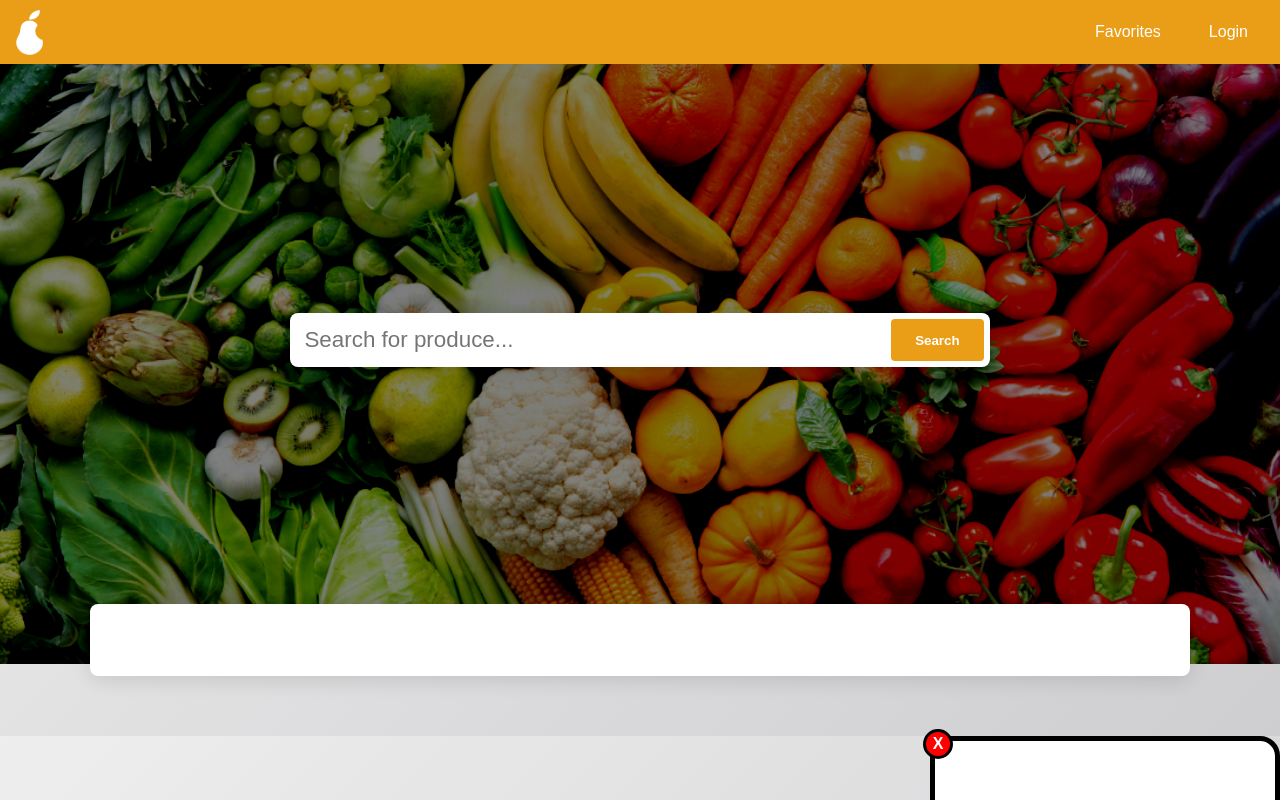
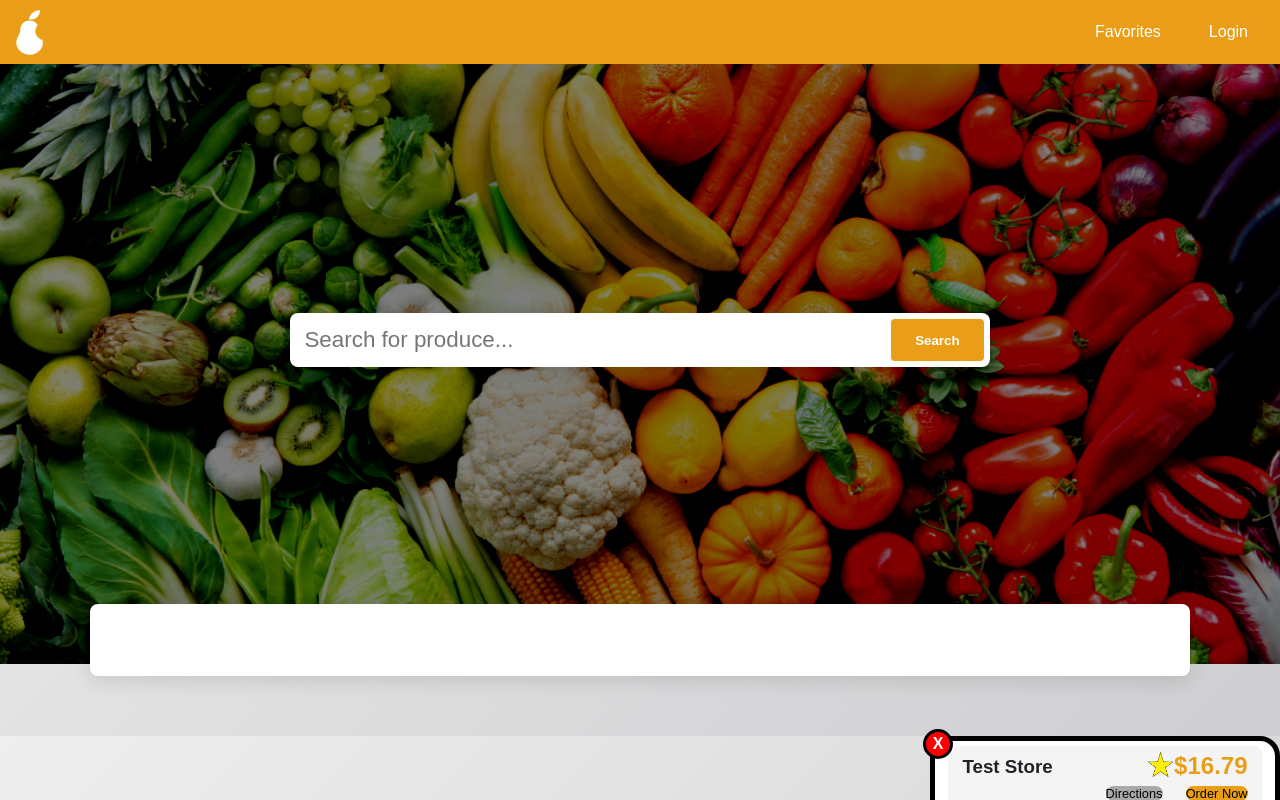
Before and after one commit to Vladimir-Herdman/gruszka, a Next.js app: page / in a window 1280 px wide. Both pictures are taken after a click on the link "Favorites". Built offline with nearby package versions, Linux system fonts and the light colour scheme.

Commit message:
Fixed items not showing as favorited when in favorites menu

```diff
--- a/src/_components/favoritesPopup.tsx
+++ b/src/_components/favoritesPopup.tsx
@@ -14,7 +14,7 @@ const tempResult: ResultType = {
   loc: { lat: parseFloat((Math.random() * 90).toFixed(3)), long: parseFloat((Math.random() * 180).toFixed(3)) },
   distance: parseFloat((Math.random() * 14).toFixed(0)),
   price: parseFloat((Math.random() * 20).toFixed(2)),
-  isFavorite: false,
+  isFavorite: true,
 };
 
 // Had to do it this way because it wasn't happy with typing
@@ -23,8 +23,17 @@ results.pop();
 
 function populateFavorites()
 {
-  // Pull down results from database and .push(result) to the results array
+  results.push(tempResult);
+  results.push(tempResult);
+  results.push(tempResult);
+  results.push(tempResult);
+  results.push(tempResult);
+  results.push(tempResult);
+  results.push(tempResult);
+  // Pull down results from database and .push(result)
 }
+
+populateFavorites();
 
 function favoritesPopup({setShowFavoritesPopup}: FavoritesPopupProps) {
   const handleEscape = () => {
--- a/src/_components/result.tsx
+++ b/src/_components/result.tsx
@@ -1,5 +1,5 @@
 import styles from "./result.module.css";
-import {useState} from "react"
+import {useState, useEffect} from "react"
 
 export type ResultType = {
   storeName: string;
@@ -39,6 +39,13 @@ export default function Result({result, showHeadingValue: className_}: ResultPro
     }
   }
 
+  // Code runs once upon first render, allows favorited item to show as favorited in menu
+  useEffect(() => {
+      if(result.isFavorite){
+        setFavoriteImage("./favoriteStarFilled.png");
+      }
+    }, []); // Empty array ensures this runs only once
+
   if (result.distance && result.distance === 0) {result.distance = undefined;}
 
   return (
```
